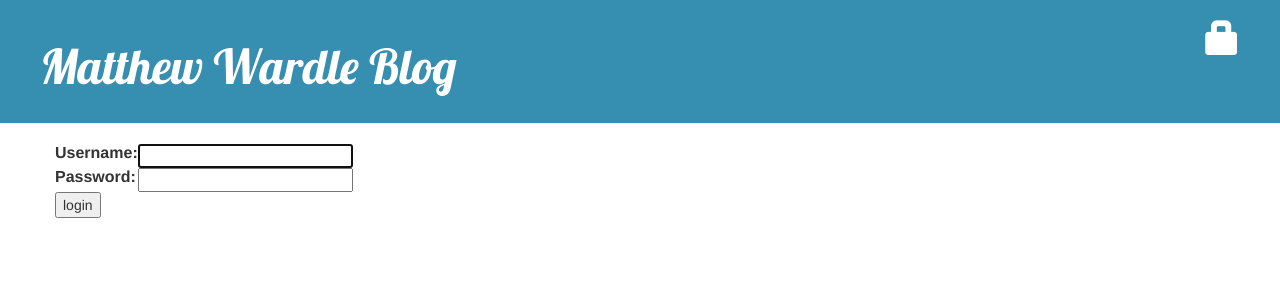
After one commit to mwardle123/blog, a Django app: page /accounts/login/ in a window 1280 px wide. The commit adds this page. Shown: the top 300 px of the page. Run offline with Django 3.2, Linux system fonts and the light colour scheme; some libraries are stand-ins or nearby versions.

Commit message:
Added login option. Protected edit and new post pages.

```diff
--- a/blog/templates/blog/base.html
+++ b/blog/templates/blog/base.html
@@ -12,14 +12,17 @@
             {% if user.is_authenticated %}
                 <a href="{% url 'post_new' %}" class="top-menu"><span class="glyphicon glyphicon-plus"></span></a>
                 <a href="{% url 'post_draft_list' %}" class="top-menu"><span class="glyphicon glyphicon-edit"></span></a>
+                <p class="top-menu">Hello {{ user.username }} <small>(<a href="{% url 'logout' %}">Log out</a>)</small></p>
+            {% else %}
+                <a href="{% url 'login' %}" class="top-menu"><span class="glyphicon glyphicon-lock"></span></a>
             {% endif %}
             <h1><a href="/">Matthew Wardle Blog</a></h1>
         </div>
         <div class="content container">
             <div class="row">
                 <div class="col-md-8">
-                    {% block content %}
-                    {% endblock %}
+                {% block content %}
+                {% endblock %}
                 </div>
             </div>
         </div>
--- /dev/null
+++ b/blog/templates/registration/login.html
@@ -0,0 +1,24 @@
+{% extends "blog/base.html" %}
+
+{% block content %}
+    {% if form.errors %}
+        <p>Your username and password didn't match. Please try again.</p>
+    {% endif %}
+
+    <form method="post" action="{% url 'login' %}">
+    {% csrf_token %}
+        <table>
+        <tr>
+            <td>{{ form.username.label_tag }}</td>
+            <td>{{ form.username }}</td>
+        </tr>
+        <tr>
+            <td>{{ form.password.label_tag }}</td>
+            <td>{{ form.password }}</td>
+        </tr>
+        </table>
+
+        <input type="submit" value="login" />
+        <input type="hidden" name="next" value="{{ next }}" />
+    </form>
+{% endblock %}
--- a/blog/views.py
+++ b/blog/views.py
@@ -2,6 +2,7 @@ from django.shortcuts import render, get_object_or_404, redirect
 from django.utils import timezone
 from .models import Post
 from .forms import PostForm
+from django.contrib.auth.decorators import login_required
 
 def post_list(request):
     posts = Post.objects.filter(published_date__lte=timezone.now()).order_by('published_date')
@@ -11,6 +12,7 @@ def post_detail(request, pk):
     post = get_object_or_404(Post, pk=pk)
     return render(request, 'blog/post_detail.html', {'post': post})
 
+@login_required
 def post_new(request):
     if request.method == "POST":
         form = PostForm(request.POST)
@@ -23,6 +25,7 @@ def post_new(request):
         form = PostForm()
     return render(request, 'blog/post_edit.html', {'form': form})
 
+@login_required
 def post_edit(request, pk):
     post = get_object_or_404(Post, pk=pk)
     if request.method == "POST":
@@ -36,15 +39,18 @@ def post_edit(request, pk):
         form = PostForm(instance=post)
     return render(request, 'blog/post_edit.html', {'form': form})
 
+@login_required
 def post_draft_list(request):
     posts = Post.objects.filter(published_date__isnull=True).order_by('created_date')
     return render(request, 'blog/post_draft_list.html', {'posts': posts})
 
+@login_required
 def post_publish(request, pk):
     post = get_object_or_404(Post, pk=pk)
     post.publish()
     return redirect('post_detail', pk=pk)
 
+@login_required
 def post_remove(request, pk):
     post = get_object_or_404(Post, pk=pk)
     post.delete()
--- a/mysite/settings.py
+++ b/mysite/settings.py
@@ -117,3 +117,5 @@ USE_TZ = True
 
 STATIC_URL = '/static/'
 STATIC_ROOT = os.path.join(BASE_DIR, 'static')
+
+LOGIN_REDIRECT_URL = '/'
--- a/mysite/urls.py
+++ b/mysite/urls.py
@@ -13,10 +13,14 @@ Including another URLconf
     1. Import the include() function: from django.urls import include, path
     2. Add a URL to urlpatterns:  path('blog/', include('blog.urls'))
 """
+from django.urls import path, include
 from django.contrib import admin
-from django.urls import path, include
+
+from django.contrib.auth import views
 
 urlpatterns = [
     path('admin/', admin.site.urls),
+    path('accounts/login/', views.LoginView.as_view(), name='login'),
+    path('accounts/logout/', views.LogoutView.as_view(next_page='/'), name='logout'),
     path('', include('blog.urls')),
 ]
```
